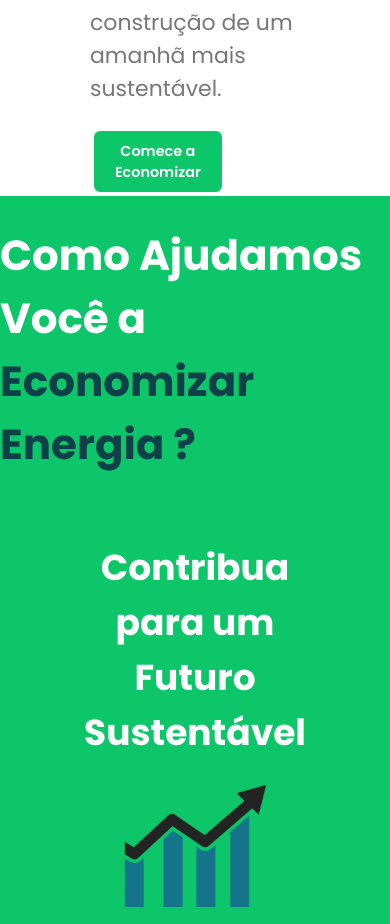
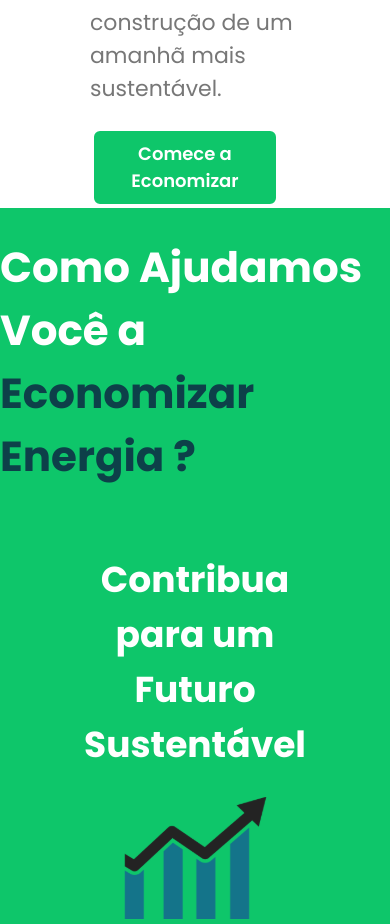
Before and after one commit to caua-santos-souza/ecowatt-front, a Next.js app: page / in a window 390 px wide. Shown: the part 950-1874 px from the top of the page. Built offline with nearby package versions, Linux system fonts and the light colour scheme.

Commit message:
correção responsividade botão

```diff
--- a/src/components/Home/Hero/Hero.module.css
+++ b/src/components/Home/Hero/Hero.module.css
@@ -47,8 +47,17 @@
     color: var(--verde-principal);
 }
 
-/* Estilo para telas maiores */
-@media (min-width: 1024px) {
+/* Telas muito grandes (1441px e acima) */
+@media (max-width: 1440px) {
+    .Hero__botao {
+        font-size: 26px;
+        padding: 1.5% 2%;
+        width: 40%;
+    }
+}
+
+/* Telas grandes (1025px a 1440px) */
+@media (max-width: 1024px) {
     .Hero__botao {
         font-size: 24px;
         padding: 2% 3%;
@@ -56,17 +65,29 @@
     }
 }
 
-
+/* Telas médias (769px a 1024px) */
 @media (max-width: 768px) {
     .Hero__botao {
-        font-size: 1rem;
-        padding: 0.8rem 1.5rem;
+        font-size: 20px;
+        padding: 2.5% 4%;
+        width: 60%;
     }
 }
 
+/* Tablets (481px a 768px) */
 @media (max-width: 480px) {
     .Hero__botao {
-        font-size: 0.9rem;
-        padding: 0.6rem 1rem;
+        font-size: 18px;
+        padding: 3.5% 5%;
+        width: 70%;
     }
 }
+
+/* Smartphones pequenos (320px a 480px) */
+@media (max-width: 320px) {
+    .Hero__botao {
+        font-size: 16px;
+        padding: 4% 6%;
+        width: 90%;
+    }
+}
```
